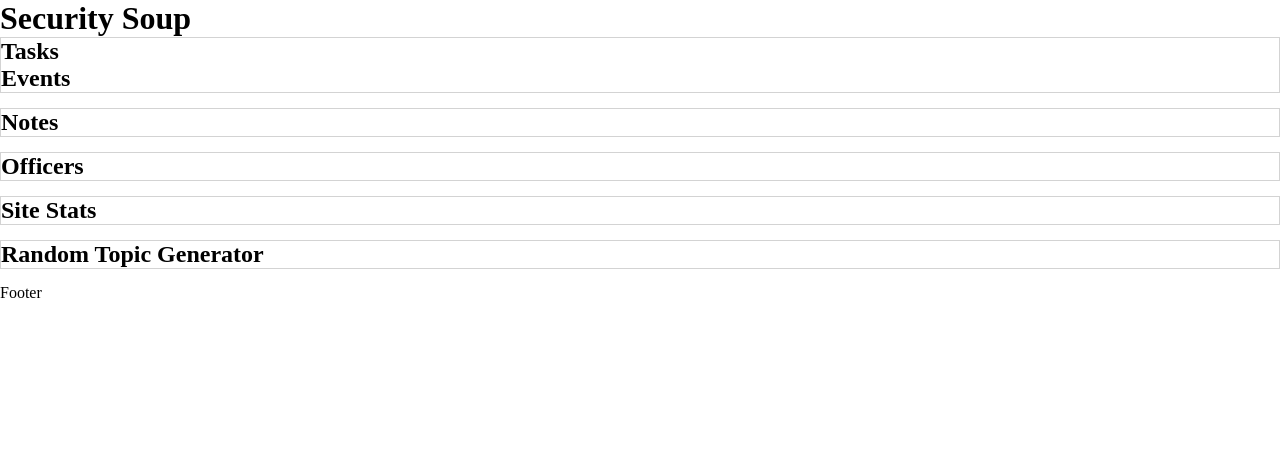
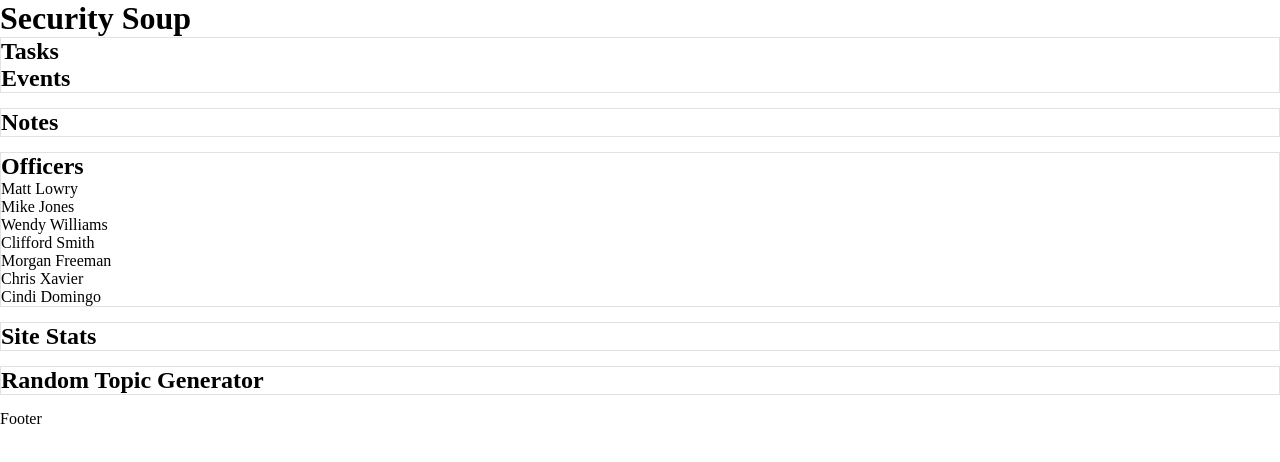
Before and after one commit to chrisvneal/security-soup, a React (Create React App) app: page / in a window 1280 px wide. Shown: the top 462 px of the page. Built offline with nearby package versions, Linux system fonts and the light colour scheme.

Commit message:
Add fake list of officer names to Officers section

```diff
--- a/src/App.js
+++ b/src/App.js
@@ -16,6 +16,15 @@ const App = () => {
         </section>
         <section>
           <h2>Officers</h2>
+          <ul>
+            <li>Matt Lowry</li>
+            <li>Mike Jones</li>
+            <li>Wendy Williams</li>
+            <li>Clifford Smith</li>
+            <li>Morgan Freeman</li>
+            <li>Chris Xavier</li>
+            <li>Cindi Domingo</li>
+          </ul>
         </section>
         <section>
           <h2>Site Stats</h2>
--- a/src/styles.scss
+++ b/src/styles.scss
@@ -5,6 +5,6 @@
 }
 
 section {
-  border: 1px solid lightgray;
+  border: 1px solid #e2e2e2;
   margin-bottom: 15px;
 }
```
